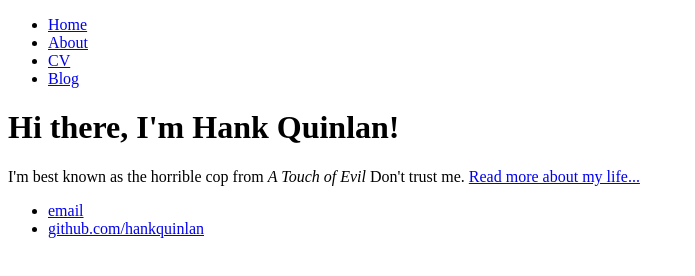
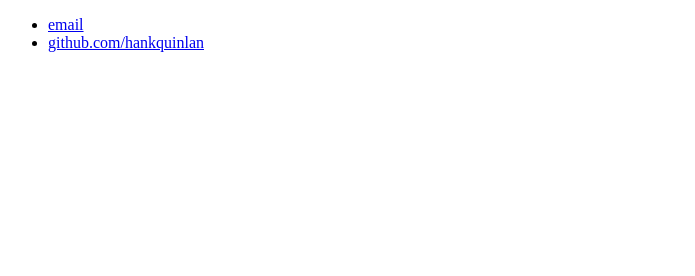
Before and after one commit to leightoncalder/leightoncalder.github.io, a plain HTML site: page index.html in a window 1280 px wide. Shown: the whole page, without its empty margins (0-695 px from the left). Drawn offline with Linux system fonts and the light colour scheme.

Commit message:
Update index.html

```diff
--- a/index.html
+++ b/index.html
@@ -1,23 +1,9 @@
 <!DOCTYPE html>
 <html>
 	<head>
-		<title>Hank Quinlan, Horrible Cop</title>
+		<title>Leighton Calder</title>
 	</head>
 	<body>
-		<nav>
-    		<ul>
-        		<li><a href="/">Home</a></li>
-	        	<li><a href="/about">About</a></li>
-        		<li><a href="/cv">CV</a></li>
-        		<li><a href="/blog">Blog</a></li>
-    		</ul>
-		</nav>
-		<div class="container">
-    		<div class="blurb">
-        		<h1>Hi there, I'm Hank Quinlan!</h1>
-				<p>I'm best known as the horrible cop from <em>A Touch of Evil</em> Don't trust me. <a href="/about">Read more about my life...</a></p>
-    		</div><!-- /.blurb -->
-		</div><!-- /.container -->
 		<footer>
     		<ul>
         		<li><a href="mailto:hankquinlanhub@gmail.com">email</a></li>
```
